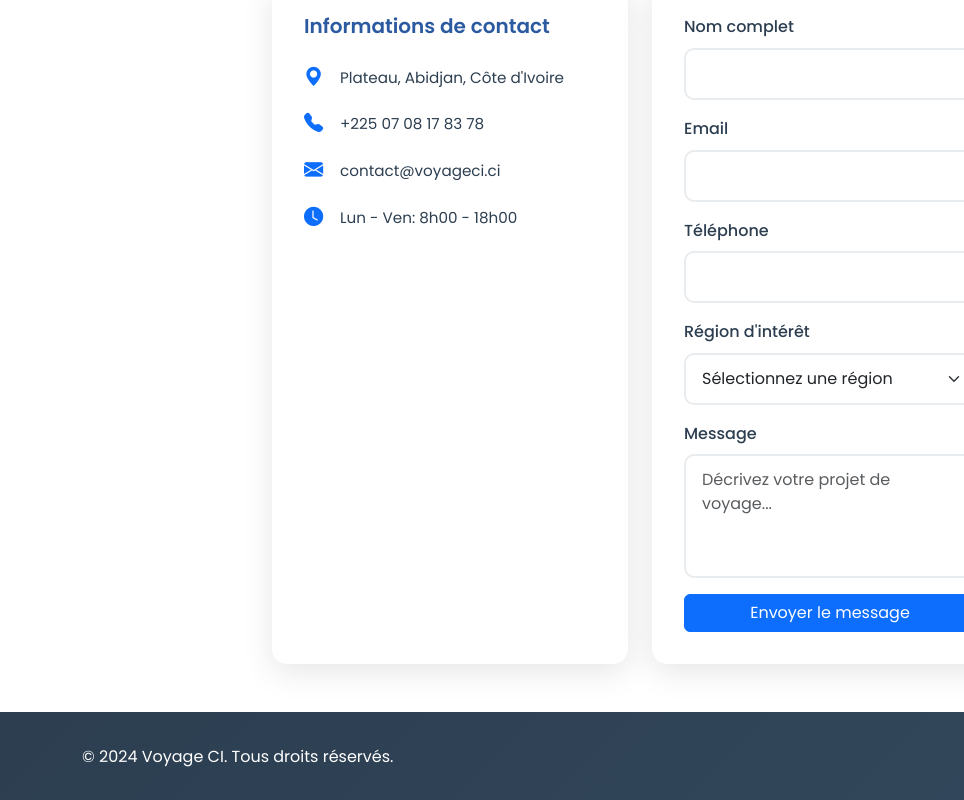
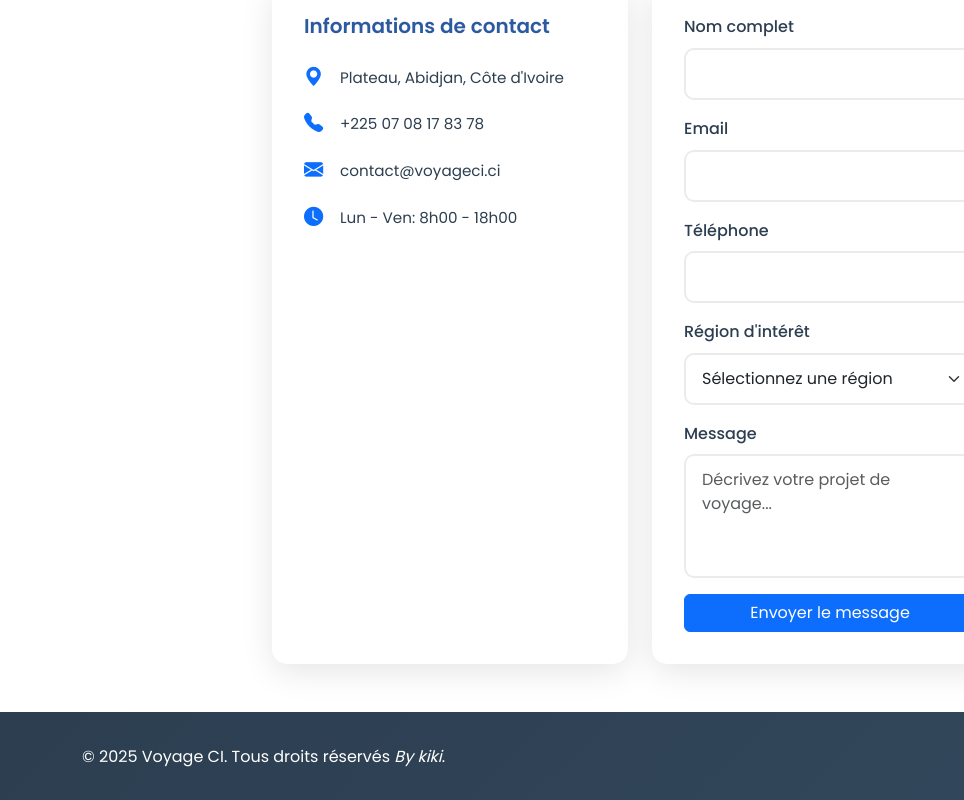
Before and after one commit to KIKI-Christ/voyage, a plain HTML site: page index.html in a window 1280 px wide. Shown: the part 3032-3832 px from the top of the page, 0-964 px from the left. Drawn offline with nearby package versions, Linux system fonts and the light colour scheme.

Commit message:
le message

```diff
--- a/index.html
+++ b/index.html
@@ -337,7 +337,7 @@
         <div class="container">
             <div class="row align-items-center">
                 <div class="col-md-6">
-                    <p class="mb-0">&copy; 2024 Voyage CI. Tous droits réservés.</p>
+                    <p class="mb-0">&copy; 2025 Voyage CI. Tous droits réservés <Em>By kiki</Em>.</p>
                 </div>
                 <div class="col-md-6 text-md-end">
                     <div class="social-links">
```
